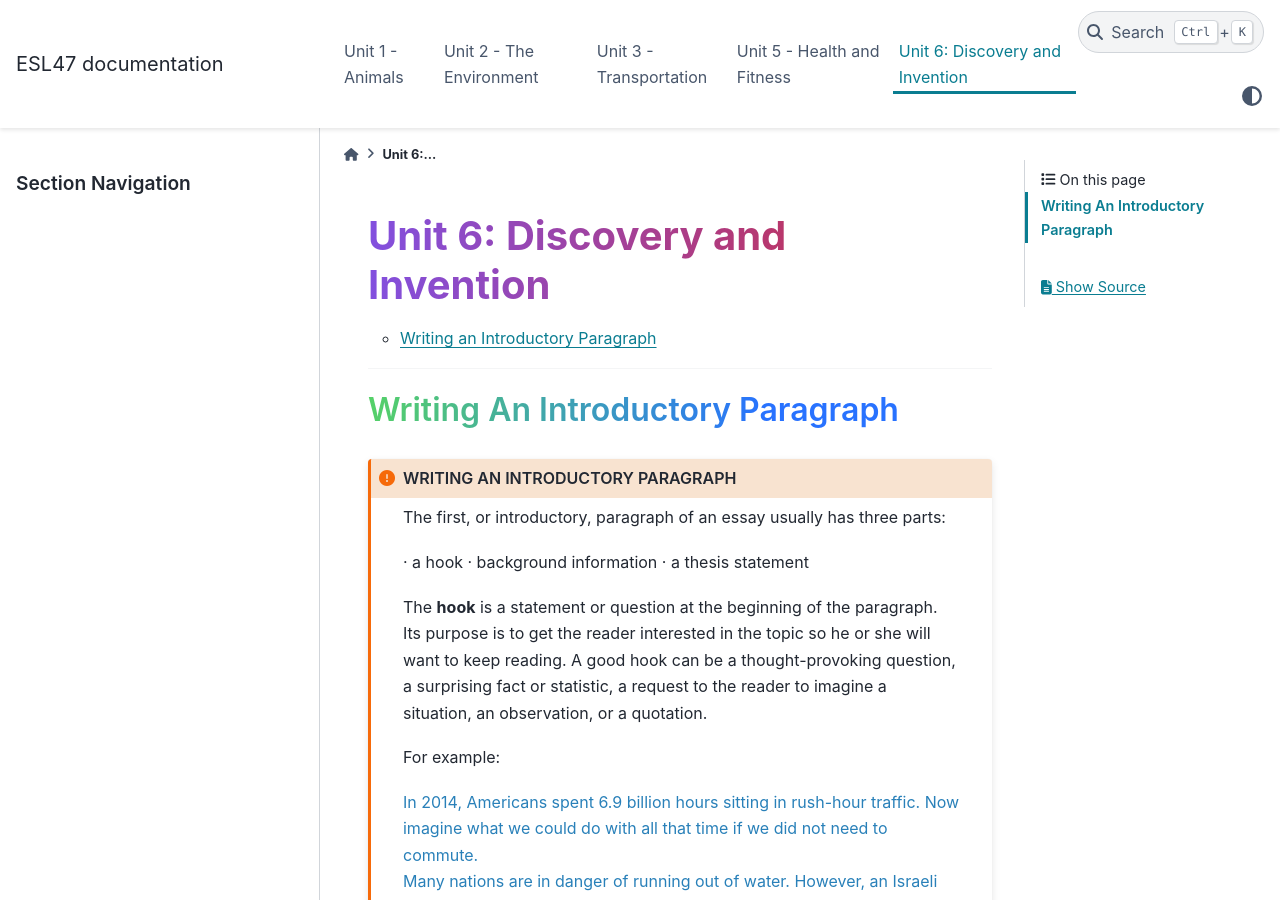
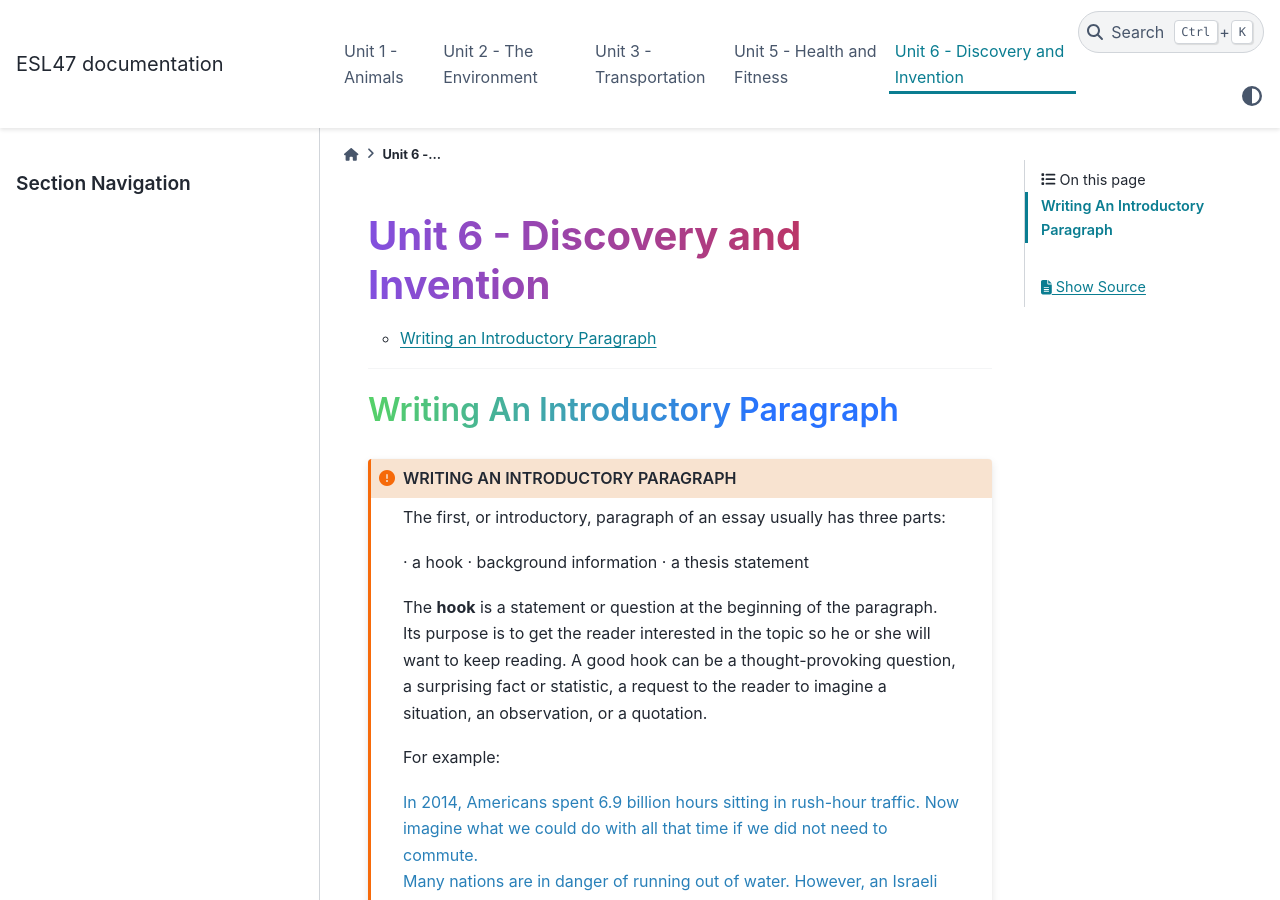
Before and after one commit to vpa24/ESL-47---Intermediate-Low-Integrated-Reading-Writing, a Sphinx documentation site: the page built from docs/source/unit6.md, in a window 1280 px wide and 900 px high. Built offline with Sphinx 7.4.7 and the PyData theme 0.15.4, drawn with Linux system fonts in a browser that asks for light colours; some web fonts are replaced.

```diff
--- a/docs/source/unit6.md
+++ b/docs/source/unit6.md
@@ -1,4 +1,4 @@
-# Unit 6: Discovery and Invention
+# Unit 6 - Discovery and Invention
 
 - [Writing an Introductory Paragraph](#writing-an-introductory-paragraph)
 
```
